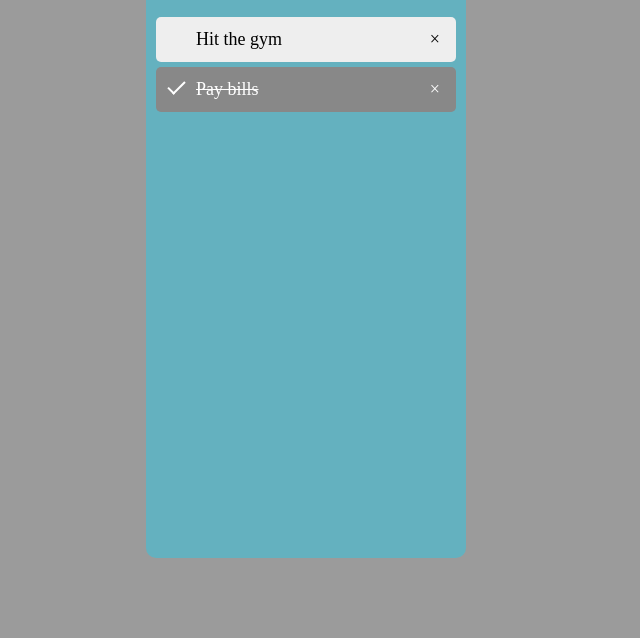
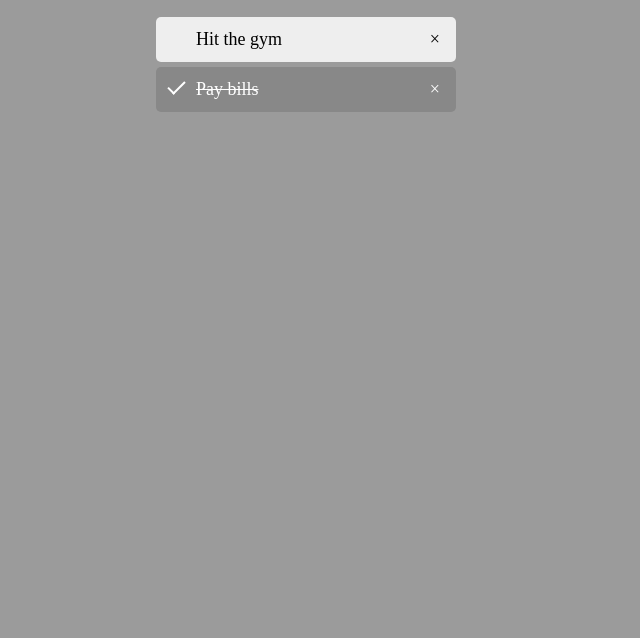
Before and after one commit to filippovskii09/ToDo-List, a plain HTML site: page index.html in a window 1280 px wide. Shown: the part 162-800 px from the top of the page, without its empty margins (334-974 px from the left). Drawn offline with Linux system fonts and the light colour scheme.

Commit message:
Update style.css

```diff
--- a/style.css
+++ b/style.css
@@ -135,7 +135,7 @@ input {
 }
 
 .wrapper {
-	background: rgba(0, 217, 255, 0.357);
+
 	max-width: 320px;
 	margin: 0 auto;
 	min-height: 720px;
```
